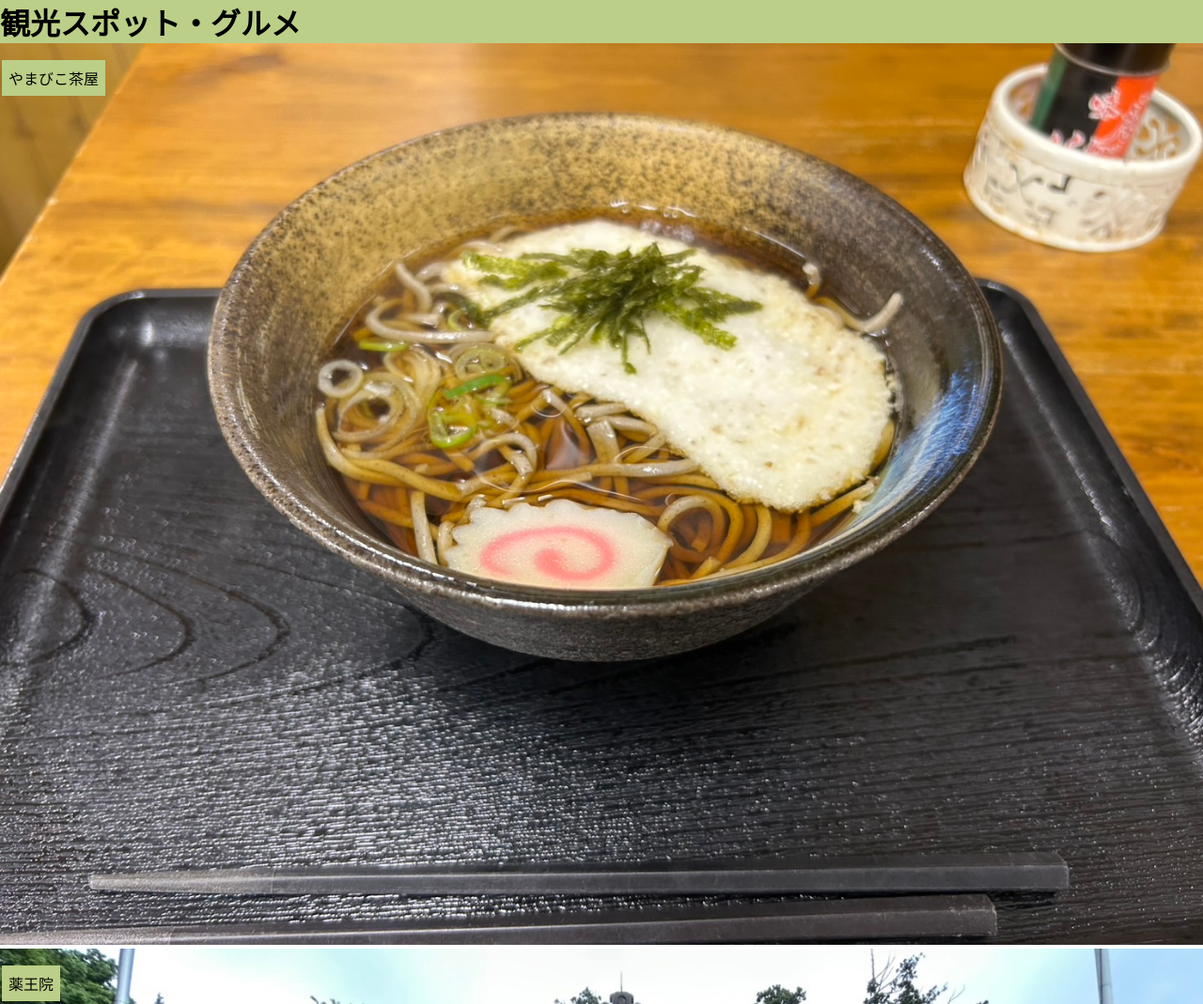
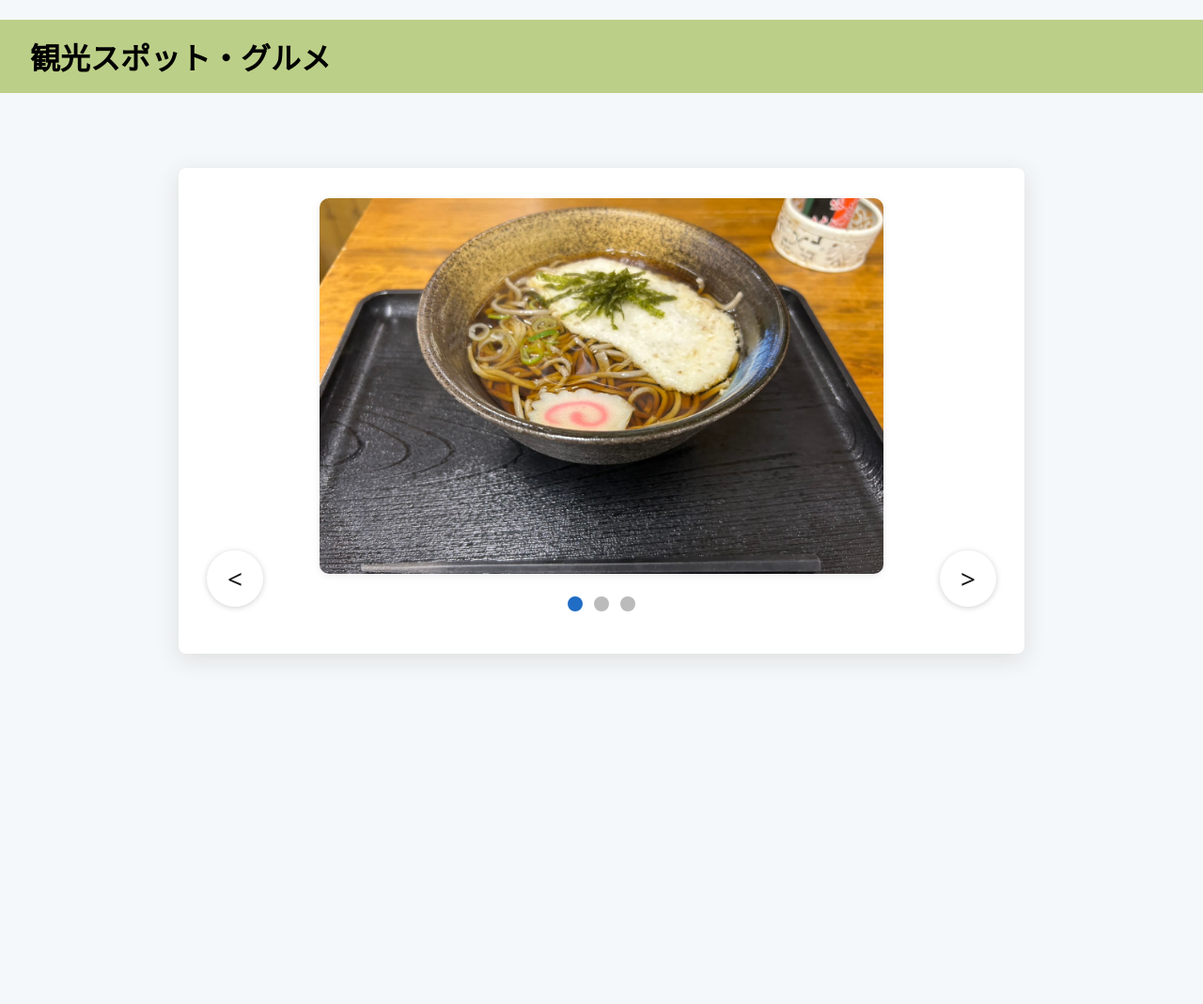
Before and after one commit to s1f10250266/class4-team6-project, a plain HTML site: page page2.html in a window 1280 px wide. Shown: the top 1069 px of the page at 94% size. After the commit the page ends 800 px from the top, so only its background shows below. Drawn offline with Linux system fonts and the light colour scheme.

Commit message:
htmlとcss

```diff
--- a/css/page2.css
+++ b/css/page2.css
@@ -1,60 +1,93 @@
-body{
-    width:100%;
-    height: 100%;
-    margin: 0px;
-    padding: 0px;
-}
-h1.main{
+body {
+  background: #f4f8fa;
+  font-family: 'Segoe UI', 'Meiryo', sans-serif;
   margin: 0;
   padding: 0;
-    background-position: top;
-    background-color: #BCCF88;
 }
-p.shop1{
- background: #BCCF88;
- padding: 6.87787px;
+.carousel {
+  position: relative;
+  width: 900px;
+  margin: 80px auto;
+  background: #fff;
+  border-radius: 8px;
+  box-shadow: 0 6px 24px #ddd;
+  padding: 32px 0 40px 0;
+  text-align: center;
 }
-.picture1{
+.carousel-inner img {
+  display: none;
+  width: 600px;
+  height: 400px;
+  object-fit: cover;
+  border-radius: 10px;
+  box-shadow: 0 2px 8px rgba(0,0,0,0.08);
+}
+#c1:checked ~ .carousel-inner .img1 {
+  display: inline-block;
+}
+#c2:checked ~ .carousel-inner .img2 {
+  display: inline-block;
+}
+#c3:checked ~ .carousel-inner .img3 {
+  display: inline-block;
+}
+.carousel-nav {
+  margin-top: 18px;
+}
+.dot {
+  height: 12px;
+  width: 12px;
+  margin: 0 4px;
+  background-color: #bbb;
+  border-radius: 50%;
+  display: inline-block;
+  cursor: pointer;
+  border: 2px solid transparent;
+  transition: border 0.2s;
+}
+#c1:checked ~ .carousel-nav label[for="c1"],
+#c2:checked ~ .carousel-nav label[for="c2"],
+#c3:checked ~ .carousel-nav label[for="c3"] {
+  border: 2px solid #216dc5;
+  background: #216dc5;
+}
+.carousel input[type=radio] {
+  display: none;
+}
+.carousel-arrow {
+  position: absolute;
+  top: 50%;
+  transform: translateY(-50%);
+  font-size: 28px;
+  background: #fff;
+  border-radius: 50%;
+  width: 60px;
+  height: 60px;
+  line-height: 40px;
+  box-shadow: 0 1px 6px #ccc;
+  cursor: pointer;
+  z-index: 2;
+  display: flex;
+  align-items: center;
+  justify-content: center;
+  opacity: 0.9;
+}
+.carousel-arrows {
   position: relative;
-}
-.picture1 p{
-    position: absolute;
-    color: black;
-    top: 2px;
-    left: 2px;
-}
-.picture1 img{
   width: 100%;
 }
-p.shop2{
+.carousel-arrow.prev { left: 30px; }
+.carousel-arrow.next { right: 30px; }
+.carousel-arrow.hidden { display: none; }
+#c1:checked ~ .carousel-arrows label[for="c3"].prev,
+#c1:checked ~ .carousel-arrows label[for="c2"].next { display: flex; }
+#c2:checked ~ .carousel-arrows label[for="c1"].prev,
+#c2:checked ~ .carousel-arrows label[for="c3"].next { display: flex; }
+#c3:checked ~ .carousel-arrows label[for="c2"].prev,
+#c3:checked ~ .carousel-arrows label[for="c1"].next { display: flex; }
+
+h1.main{
+    padding: 1rem 2rem;
     background: #BCCF88;
-    padding: 6.87787px;
+    border-bottom: 6px diuble #00552e;
 }
-.picture2{
-    position: relative;
-}
-.picture2 p{
-    position: absolute;
-    color: black;
-    top: 2px;
-    left: 2px;
-}
-.picture2 img{
-    width: 100%;
-}
-p.shop3{
-    background: #BCCF88;
-    padding: 6.87787px;
-}
-.picture3{
-    position: relative;
-}
-.picture3 p{
-    position: absolute;
-    color: black;
-    top: 2px;
-    left: 2px;
-}
-.picture3 img{
-    width: 100%;
-}
--- a/page2.html
+++ b/page2.html
@@ -3,21 +3,35 @@
     <head>
         <meta charset="UTF-8">
         <title>観光スポット・グルメ</title>
-        <link rel="stylesheet" type="text/css" href="css/page2.css"
+        <link rel="stylesheet"  href="css/page2.css">
     </head>
     <body>
         <h1 class="main">観光スポット・グルメ</h1>
-        <div class="picture1">
-            <img src="picture\yamabiko-tororo.jpg">
-            <p class="shop1">やまびこ茶屋</p>
-        </div>
-        <div class="picture2">
-            <img src="picture\temple.jpg">
-            <p class="shop2">薬王院</p>
-        </div>
-        <div class="picture3">
-            <img src="picture\monkey-garden.jpg">
-            <p class="shop3">さる園・野草園</p>
+        <div class="carousel">
+          <input type="radio" id="c1" name="carousel" checked>
+          <input type="radio" id="c2" name="carousel">
+          <input type="radio" id="c3" name="carousel">
+
+          <div class="carousel-inner">
+             <img src="picture/yamabiko-tororo.jpg" class="img1" alt="Yamabiko">
+             <img src="picture/temple.jpg" class="img2" alt="Temple">
+             <img src="picture/monkey-garden.jpg" class="img3" alt="Monkey Garden">
+          </div>
+
+          <div class="carousel-arrows">
+             <label for="c3" class="carousel-arrow prev">&#60;</label>
+             <label for="c2" class="carousel-arrow next">&#62;</label>
+             <label for="c1" class="carousel-arrow prev hidden">&#60;</label>
+             <label for="c3" class="carousel-arrow next hidden">&#62;</label>
+             <label for="c2" class="carousel-arrow prev hidden">&#60;</label>
+             <label for="c1" class="carousel-arrow next hidden">&#62;</label>
+          </div>
+
+          <div class="carousel-nav">
+             <label for="c1" class="dot"></label>
+             <label for="c2" class="dot"></label>
+             <label for="c3" class="dot"></label>
+          </div>
         </div>
     </body>
 </html>
```
Lines whose indentation alone changed are shown as unchanged.
